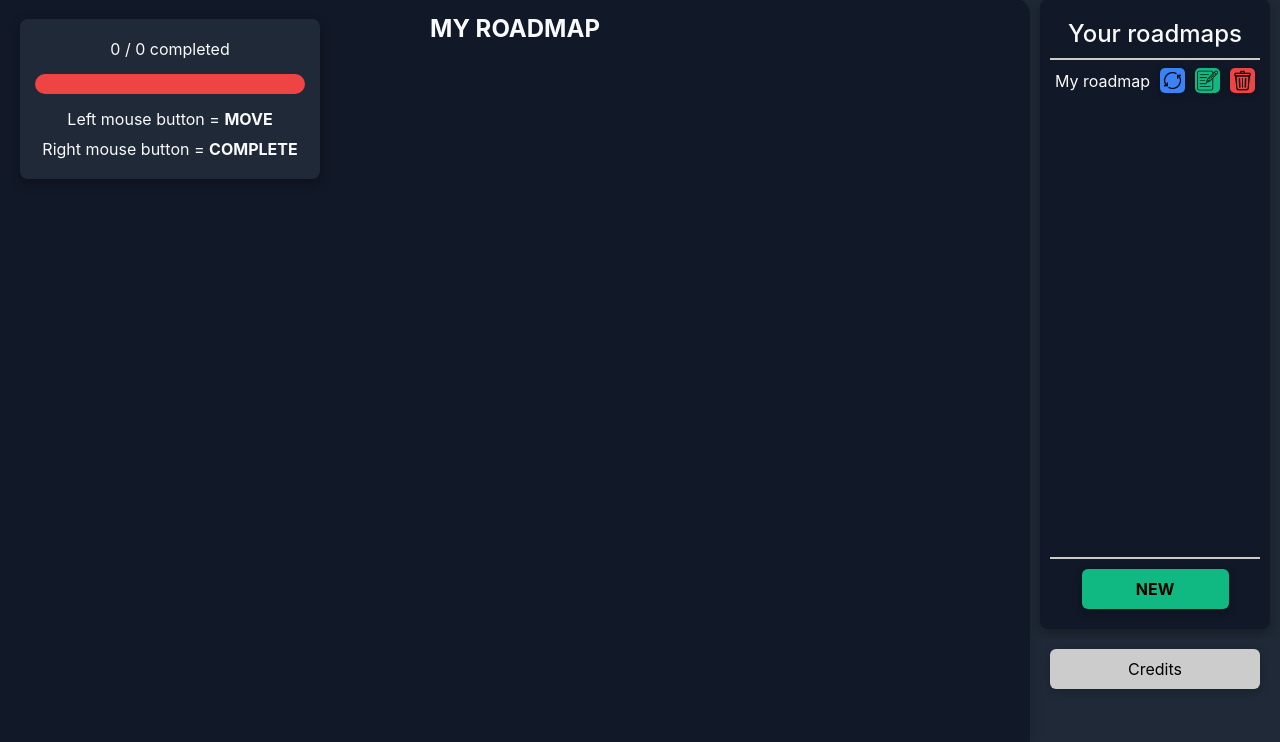
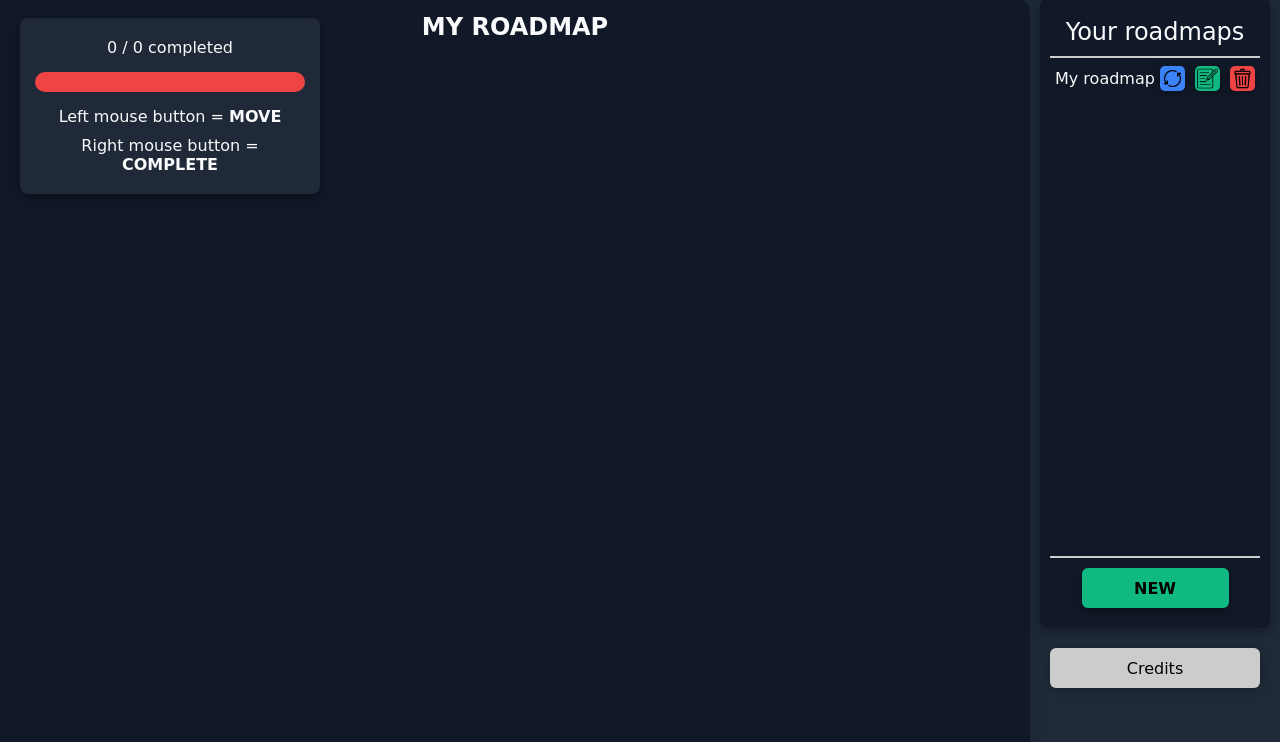
Before and after one commit to pofanek/roadmap-creator, a plain HTML site: page index.html in a window 1280 px wide. Shown: the part 58-800 px from the top of the page. Drawn offline with Linux system fonts and the light colour scheme.

Commit message:
change font

```diff
--- a/style.css
+++ b/style.css
@@ -1,5 +1,5 @@
 * {
-    font-family: Inter ;
+    font-family: cursive;
     margin: 0;
     padding: 0;
     box-sizing: border-box;
```
